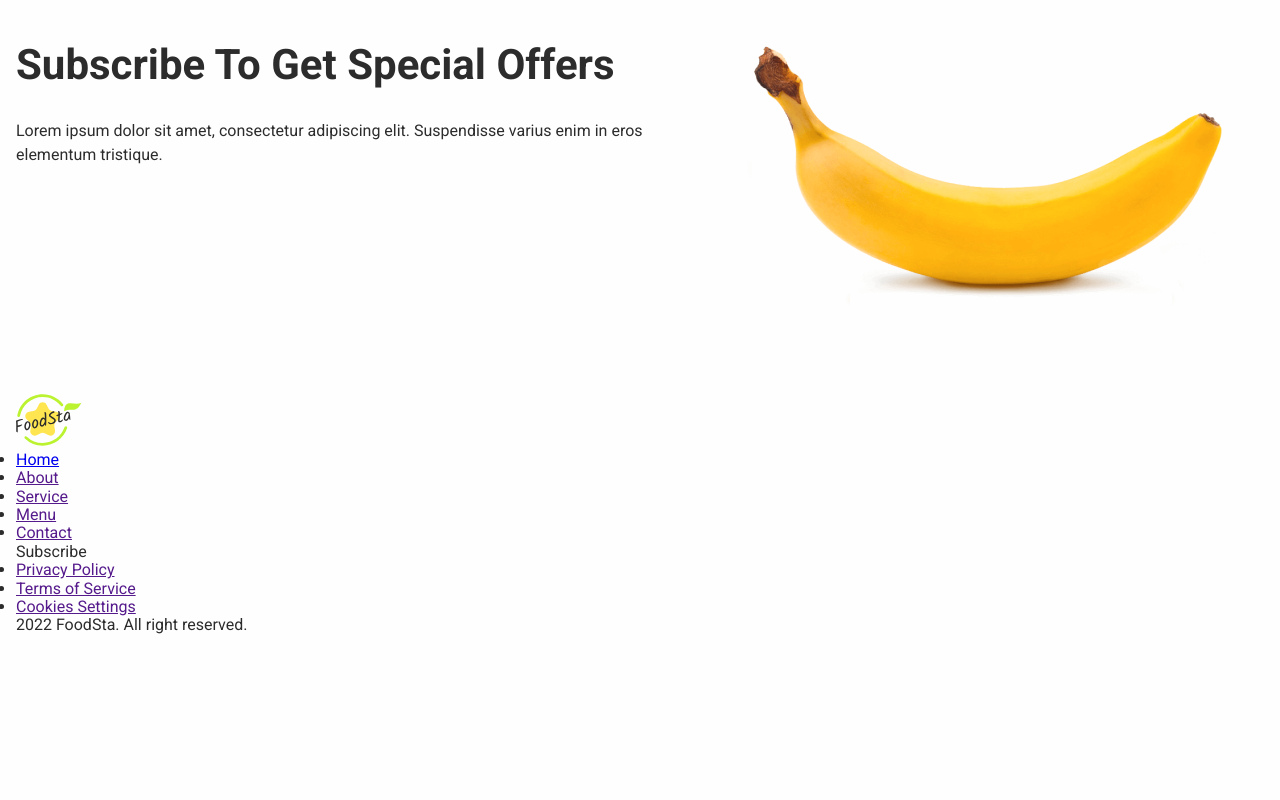
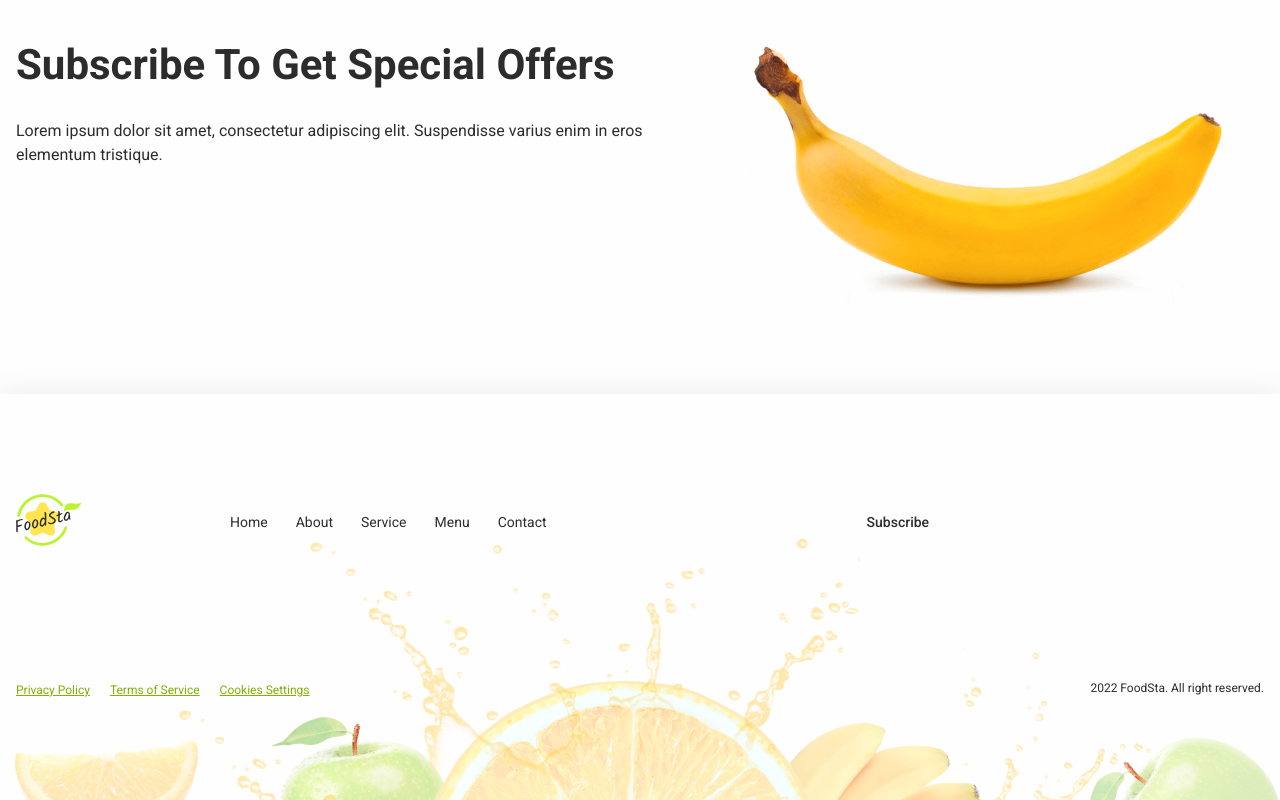
Before and after one commit to Svitlana-Hreshnova/Food-3-4, a plain HTML site: page index.html in a window 1280 px wide. Shown: the part 3198-3998 px from the top of the page. Before the commit the page ends 3833 px from the top, so only its background shows below. Drawn offline with nearby package versions, Linux system fonts and the light colour scheme.

Commit message:
footer done

```diff
--- a/css/styles.css
+++ b/css/styles.css
@@ -58,6 +58,19 @@ img {
 
 
 
+/* Logo */
+
+.logo {
+    transition: transform 0.3s ease-in-out;
+}
+
+.logo:hover,
+.logo.focus {
+    transform: scale(1.1);
+}
+
+
+
 
 /* Header */
 
@@ -86,6 +99,7 @@ img {
 .nav-link {
     color: var(--Black);
     font-size: 14px;
+    transition: color 0.3s ease-in-out;
 }
 
 .nav-link.active {
@@ -109,6 +123,7 @@ img {
     font-size: 13px;
     font-weight: 500;
     line-height: 1.5;
+    transition: background-color 0.3s ease-in-out;
 }
 
 .header-btn:hover,
@@ -212,6 +227,7 @@ img {
     border-radius: 48px;
     width: 48px;
     height: 48px;
+
 }
 
 .offerings-list-title {
@@ -241,6 +257,7 @@ img {
     border-radius: 30px;
     border: 2px solid var(--DarkGreen);
     background: var(--White);
+    transition: border 0.3s ease-in-out, background-color 0.3s ease-in-out;
 }
 
 .offerings-btn:hover,
@@ -278,6 +295,7 @@ img {
     background: var(--White);
     width: 394px;
     height: 397px;
+    transition: border-color 0.3s ease-in-out;
 }
 
 .menu-image:hover,
@@ -400,3 +418,81 @@ img {
     line-height: 1.5;
     margin-bottom: 34px;
 }
+
+
+
+/* Footer */
+
+.page-footer {
+    margin: 0 auto;
+    background-color: var(--White);
+    box-shadow: 0px -4px 24px 0px rgba(105, 105, 105, 0.10);
+}
+
+.footer-container {
+    padding-top: 100px;
+    padding-bottom: 102px;
+    max-width: 1280px;
+    background-image: url(../images/footer.png);
+    background-repeat: no-repeat;
+    background-position-y: bottom;
+}
+
+.footer-wrap {
+    display: flex;
+    align-items: center;
+    margin-bottom: 129px;
+}
+
+.footer-list {
+    display: flex;
+    align-items: center;
+    gap: 28px;
+    margin-left: 148px;
+    margin-right: 320px;
+}
+
+.footer-link {
+    color: var(--Black);
+    font-size: 14px;
+    transition: color 0.3s ease-in-out;
+}
+
+.footer-link:hover,
+.footer-link:focus {
+    color: var(--ButtonGreen);
+}
+
+.footer-text {
+    font-size: 14px;
+    font-weight: 500;
+    line-height: 1.5;
+}
+
+.footer-library {
+    display: flex;
+    justify-content: space-between;
+    align-items: center;
+}
+
+.library-list {
+    display: flex;
+    align-items: center;
+    gap: 20px;
+}
+
+.library-link {
+    color: var(--DarkGreen);
+    font-size: 12px;
+    text-decoration-line: underline;
+    transition: color 0.3s ease-in-out;
+}
+
+.library-link:hover,
+.library-link:focus {
+    color: var(--ButtonGreen);
+}
+
+.copyright {
+    font-size: 12px;
+}
--- a/index.html
+++ b/index.html
@@ -22,7 +22,7 @@
     <header class="page-header">
         <div class="container  header-container">
             <a href="./index.html">
-                <svg class="" width="66" height="52">
+                <svg class="logo" width="66" height="52">
                     <use href="./images/icons.svg#logo"></use>
                 </svg>
             </a>
@@ -84,7 +84,7 @@
                     <ul class="offerings-list list">
                         <li>
                             <span class="offerings-icon-wrap">
-                                <svg class="" width="32" height="32">
+                                <svg class="offerings-icon" width="32" height="32">
                                     <use href="./images/icons.svg#deliv"></use>
                                 </svg>
                             </span>
@@ -226,48 +226,46 @@
     </main>
 
     <!-- Footer -->
-    <footer>
-        <div class="container">
-            <div>
+    <footer class="page-footer">
+        <div class="container footer-container">
+            <div class="footer-wrap">
                 <a href="./index.html">
-                    <svg class="" width="66" height="52">
+                    <svg class="logo" width="66" height="52">
                         <use href="./images/icons.svg#logo"></use>
                     </svg>
                 </a>
-                <nav>
-                    <ul>
+                <ul class="footer-list list">
                     <li>
-                            <a href="./index.html">Home</a>
+                        <a class="footer-link link" href="./index.html">Home</a>
                     </li>
                     <li>
-                            <a href="">About</a>
+                        <a class="footer-link link" href="">About</a>
                     </li>
                     <li>
-                            <a href="">Service</a>
+                        <a class="footer-link link" href="">Service</a>
                     </li>
                     <li>
-                            <a href="">Menu</a>
+                        <a class="footer-link link" href="">Menu</a>
                     </li>
                     <li>
-                            <a href="">Contact</a>
+                        <a class="footer-link link" href="">Contact</a>
                     </li>
                 </ul>
-                </nav>
-                <p>Subscribe</p>
+                <p class="footer-text">Subscribe</p>
             </div>
-            <div>
-                <ul>
+            <div class="footer-library">
+                <ul class="library-list list">
                     <li>
-                        <a href="">Privacy Policy</a>
+                        <a class="library-link link" href="">Privacy Policy</a>
                     </li>
                     <li>
-                        <a href="">Terms of Service</a>
+                        <a class="library-link link" href="">Terms of Service</a>
                     </li>
                     <li>
-                        <a href="">Cookies Settings</a>
+                        <a class="library-link link" href="">Cookies Settings</a>
                     </li>
                 </ul>
-                <p>2022 FoodSta. All right reserved.</p>
+                <p class="copyright">2022 FoodSta. All right reserved.</p>
             </div>
         </div>
     </footer>
```
Also changed, not shown: images/footer.png (added). Lines whose indentation alone changed are shown as unchanged.
